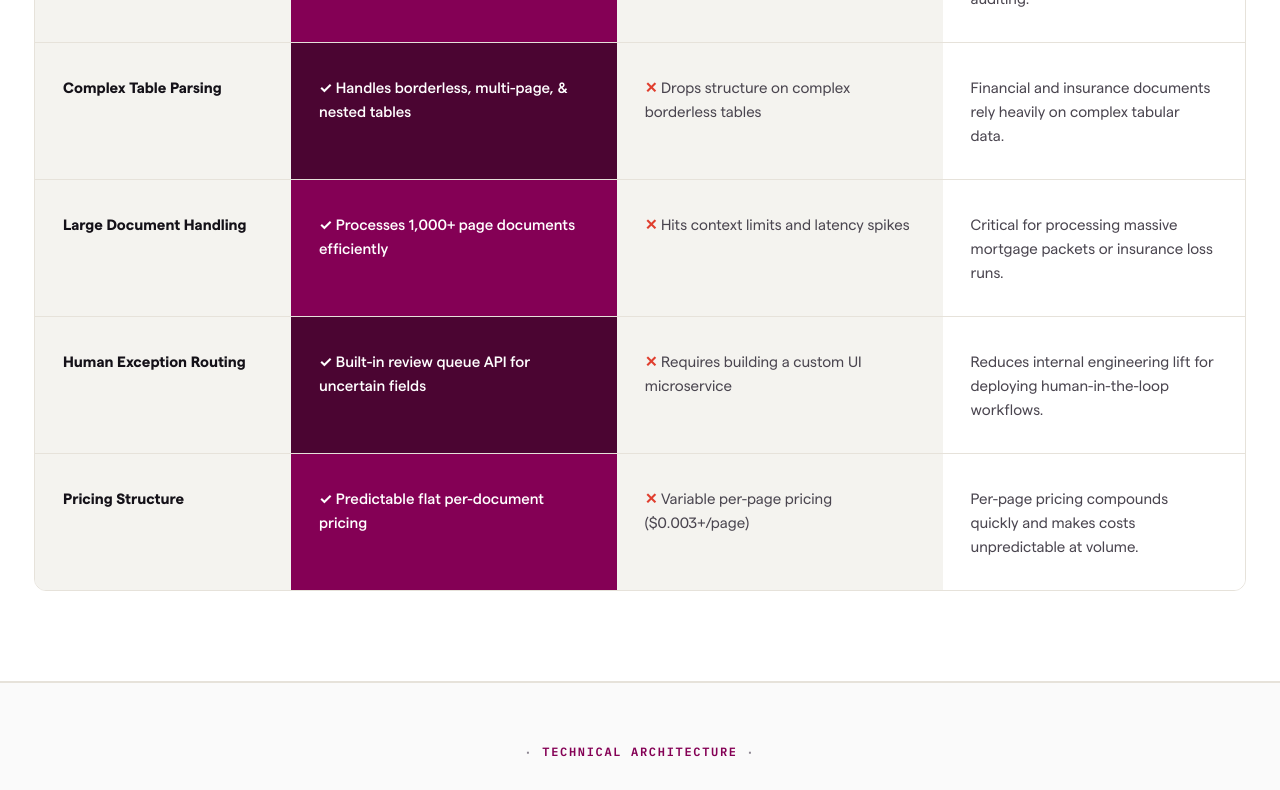
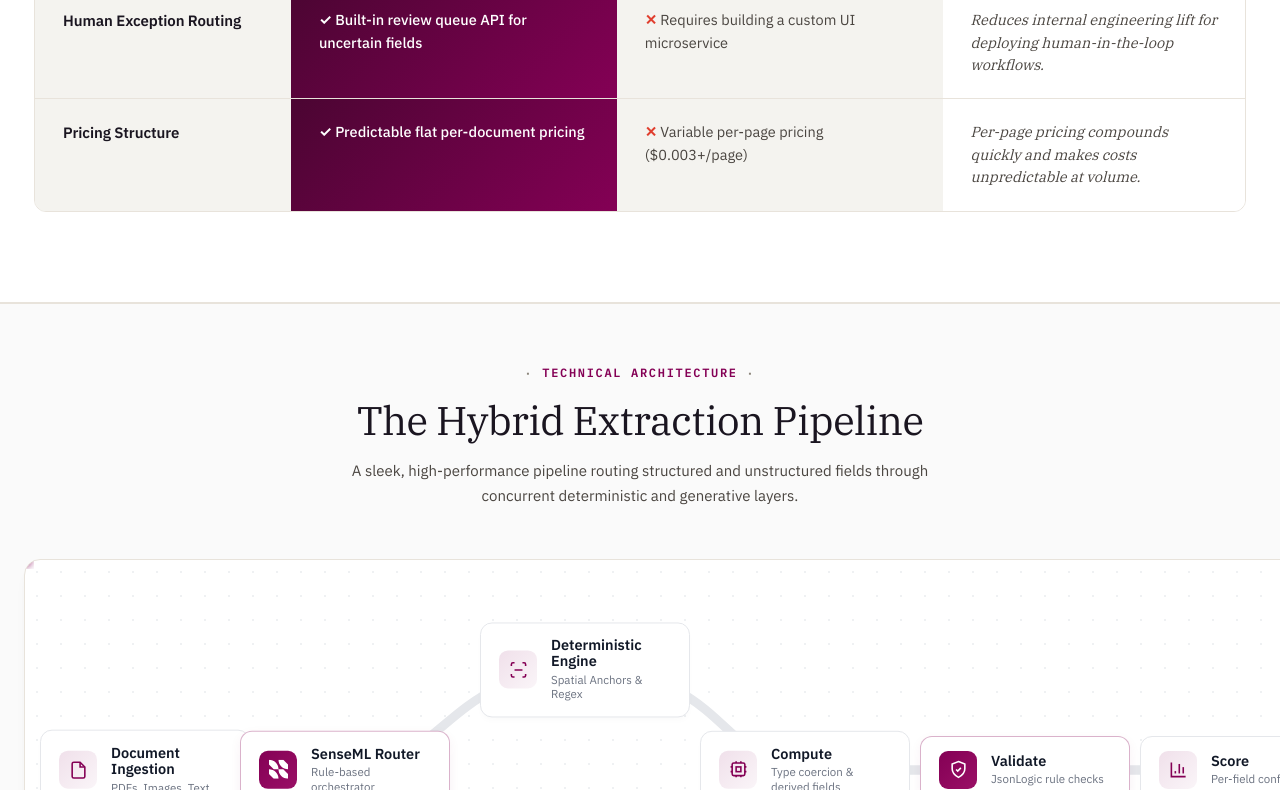
Before and after one commit to yuvicodesgit/sensible-landing-demo, a plain HTML site: page index.html in a window 1280 px wide. Shown: the part 2877-3667 px from the top of the page. Drawn offline with Linux system fonts and the light colour scheme.

Commit message:
Match the real comparison-page typography, not the homepage's
Pulled the live /sensible-vs-docsumo page's actual CSS — the "vs X"
template (which is what this page is) runs entirely on IBM Plex
Serif (headings, regular weight, tight negative letter-spacing) +
IBM Plex Sans (body) + IBM Plex Mono (eyebrow labels). Matter SQ
never appears in that template; it's specific to the general
marketing site, which is why using it here looked visibly "off."

- Switched body default and hero/section headings from bold Matter
  SQ/sans to regular-weight IBM Plex Serif with negative letter-
  spacing, matching .vs-hero-h1/.vs-compare-h2 exactly.
- Aligned color tokens to the real values (#1A1520 text, #4A4540
  body, #8B857B muted, #E8E3DB border).
- Rebuilt the comparison matrix: header/Sensible column now use the
  real magenta gradient across the whole column (not alternating
  per row), and "why it matters" is now italic serif, matching
  .vs-td-why exactly.

```diff
--- a/index.html
+++ b/index.html
@@ -49,13 +49,13 @@
       --brand-magenta-glow: rgba(132, 0, 85, 0.15);
       --brand-gradient: linear-gradient(135deg, #840055 0%, #9A1066 100%);
 
-      --text-dark: #141118;
-      --text-body: #4A454F;
-      --text-muted: #8C8691;
+      --text-dark: #1A1520;
+      --text-body: #4A4540;
+      --text-muted: #8B857B;
       --text-light: #FFFFFF;
 
-      --border-stone: #E6E2DA;
-      --border-light: #F0EDE6;
+      --border-stone: #E8E3DB;
+      --border-light: #F0ECE5;
 
       --shadow-soft: 0 4px 20px rgba(0, 0, 0, 0.03);
       --shadow-medium: 0 12px 36px rgba(0, 0, 0, 0.06);
@@ -63,8 +63,8 @@
 
       --font-sans: 'IBM Plex Sans', -apple-system, BlinkMacSystemFont, sans-serif;
       --font-mono: 'IBM Plex Mono', monospace;
-      --font-serif: 'IBM Plex Serif', serif;
-      --font-body: 'Matter SQ', 'IBM Plex Sans', -apple-system, BlinkMacSystemFont, sans-serif;
+      --font-serif: 'IBM Plex Serif', Georgia, serif;
+      --font-body: 'IBM Plex Sans', -apple-system, BlinkMacSystemFont, sans-serif;
 
       --bg-darkest: #1A1520;
 
@@ -89,12 +89,11 @@
       position: relative;
     }
 
-    /* Nav, buttons, and footer links stay on IBM Plex Sans — confirmed against the real
-       site's Webflow styles (.c2-nav-link-1, .c2-nav-cta-1, .c2-nav-signin-1, .c2-mobile-link,
-       .footer-link-3 all explicitly override the Matter SQ body default with IBM Plex Sans). */
-    .navbar, .btn, .mobile-toggle, .mobile-panel {
-      font-family: var(--font-sans);
-    }
+    /* This page is a "vs X" comparison template, not the marketing homepage — the real
+       sensible.so comparison pages (e.g. /sensible-vs-docsumo) run entirely on IBM Plex
+       Serif (headings, regular weight, tight negative letter-spacing) + IBM Plex Sans
+       (body/UI) + IBM Plex Mono (eyebrow labels). Matter SQ doesn't appear in that
+       template at all — it's specific to the general marketing site. */
 
     a { text-decoration: none; color: inherit; }
 
@@ -291,10 +290,11 @@
     }
 
     .hero-h1 {
-      font-size: 66px;
-      font-weight: 700;
+      font-family: var(--font-serif);
+      font-size: 62px;
+      font-weight: 400;
       line-height: 1.05;
-      letter-spacing: -0.035em;
+      letter-spacing: -0.025em;
       margin-bottom: 24px;
       color: var(--text-dark);
       text-wrap: balance;
@@ -304,8 +304,9 @@
     }
 
     .hero-intro {
-      font-size: 19px;
-      color: var(--text-dark);
+      font-family: var(--font-sans);
+      font-size: 17px;
+      color: var(--text-body);
       line-height: 1.6;
       margin-bottom: 40px;
       max-width: 540px;
@@ -494,19 +495,22 @@
       color: var(--text-muted);
     }
     .sec-h2 {
-      font-size: 36px;
-      font-weight: 700;
+      font-family: var(--font-serif);
+      font-size: clamp(1.75rem, 3.5vw, 2.5rem);
+      font-weight: 400;
       color: var(--text-dark);
-      letter-spacing: -0.02em;
+      letter-spacing: -0.015em;
+      line-height: 1.12;
       margin-bottom: 16px;
       text-align: center;
     }
     .sec-desc {
-      font-size: 18px;
+      font-family: var(--font-sans);
+      font-size: 17px;
       color: var(--text-body);
       max-width: 640px;
       margin: 0 auto;
-      line-height: 1.6;
+      line-height: 1.65;
       text-align: center;
     }
 
@@ -585,25 +589,27 @@
       display: flex;
       align-items: center;
       background: var(--bg-stone-subtle);
-      color: var(--text-body);
+      color: var(--text-muted);
       font-family: var(--font-mono);
-      font-size: 11px;
-      font-weight: 600;
+      font-size: 0.6875rem;
+      font-weight: 500;
       text-transform: uppercase;
-      letter-spacing: 0.1em;
+      letter-spacing: 0.18em;
     }
     .th-sensible {
-      padding: 24px 28px;
-      display: flex;
-      align-items: center;
-      background: var(--brand-magenta-dark);
+      padding: 22px 28px;
+      display: flex;
+      align-items: center;
+      background-image: linear-gradient(135deg, var(--brand-magenta-dark) 0%, var(--brand-magenta) 100%);
       color: #FFF;
     }
 
-    .td-cell { padding: 32px 28px; font-size: 15px; line-height: 1.6; }
+    .td-cell { padding: 22px 28px; font-family: var(--font-sans); font-size: 14.5px; line-height: 1.55; }
 
     .td-feature {
       font-weight: 600;
+      letter-spacing: -0.005em;
+      font-size: 15px;
       color: var(--text-dark);
       background: var(--bg-stone-subtle);
     }
@@ -611,12 +617,17 @@
     .td-sensible {
       color: #FFF;
       font-weight: 500;
-    }
-    .matrix-row:nth-child(odd) .td-sensible { background: var(--brand-magenta-dark); }
-    .matrix-row:nth-child(even) .td-sensible { background: var(--brand-magenta); }
+      background-image: linear-gradient(135deg, var(--brand-magenta-dark) 0%, var(--brand-magenta) 100%);
+    }
 
     .td-competitor { color: var(--text-body); background: var(--bg-stone-subtle); }
-    .td-why { color: var(--text-body); background: var(--bg-white); }
+    .td-why {
+      font-family: var(--font-serif);
+      font-style: italic;
+      font-weight: 400;
+      color: var(--text-body);
+      background: var(--bg-white);
+    }
 
     /* 4. HOW IT WORKS SECTION */
     .diagram-section {
```
